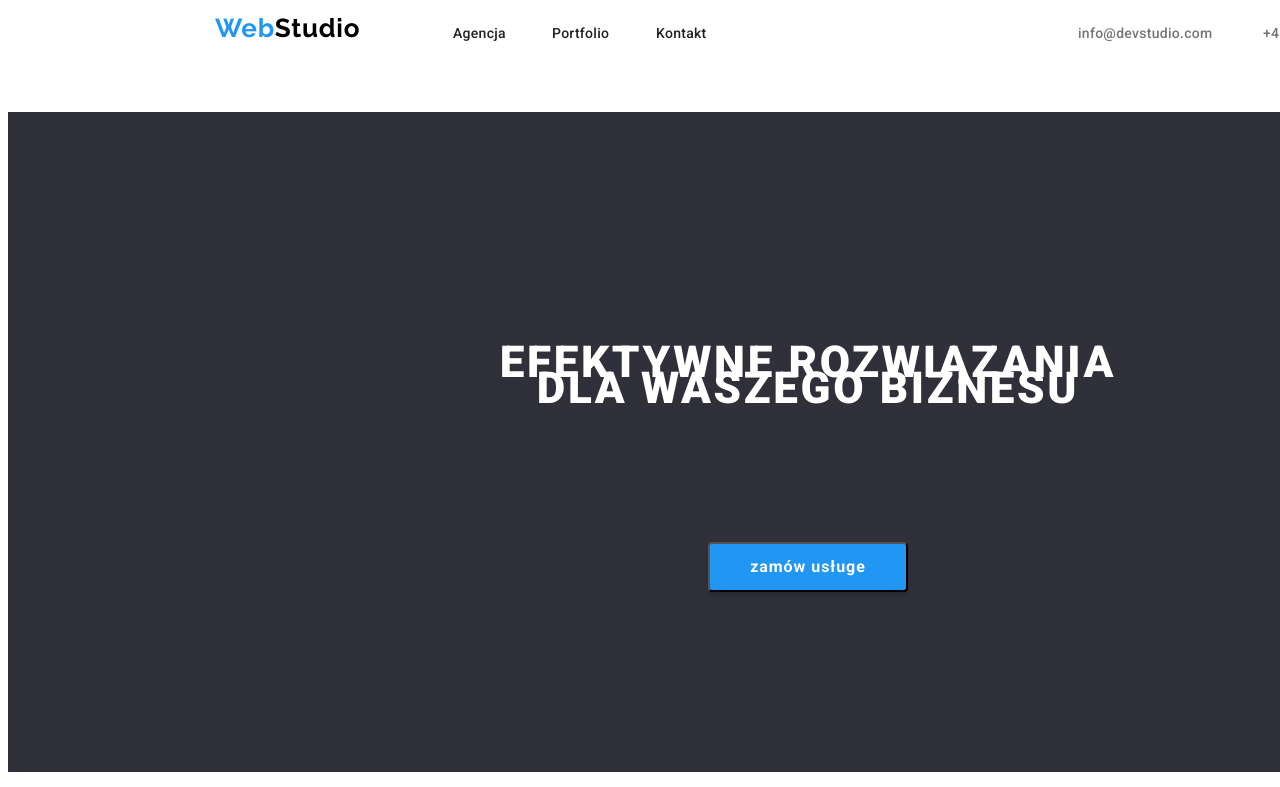
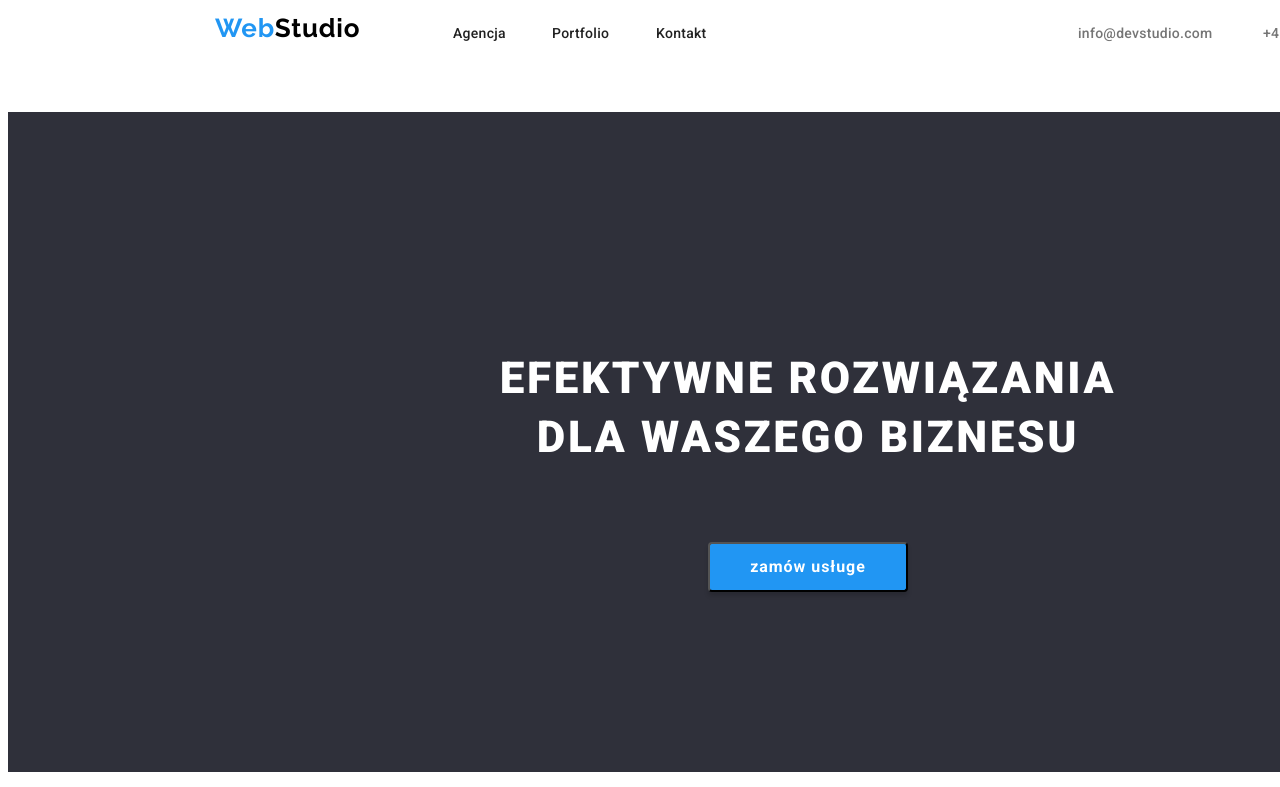
Before and after one commit to Dominika-Kuros/goit-markup-hw-08, a plain HTML site: page index.html in a window 1280 px wide. Shown: the top 787 px of the page. Drawn offline with Linux system fonts and the light colour scheme.

Commit message:
index,portfolio - html+css 2

```diff
--- a/css/styles.css
+++ b/css/styles.css
@@ -145,7 +145,7 @@ h1 {
   font-style: normal;
   font-weight: 900;
   font-size: 44px;
-  line-height: 0.6;
+  line-height: 1.36;
 
   text-align: center;
   letter-spacing: 0.06em;
```
